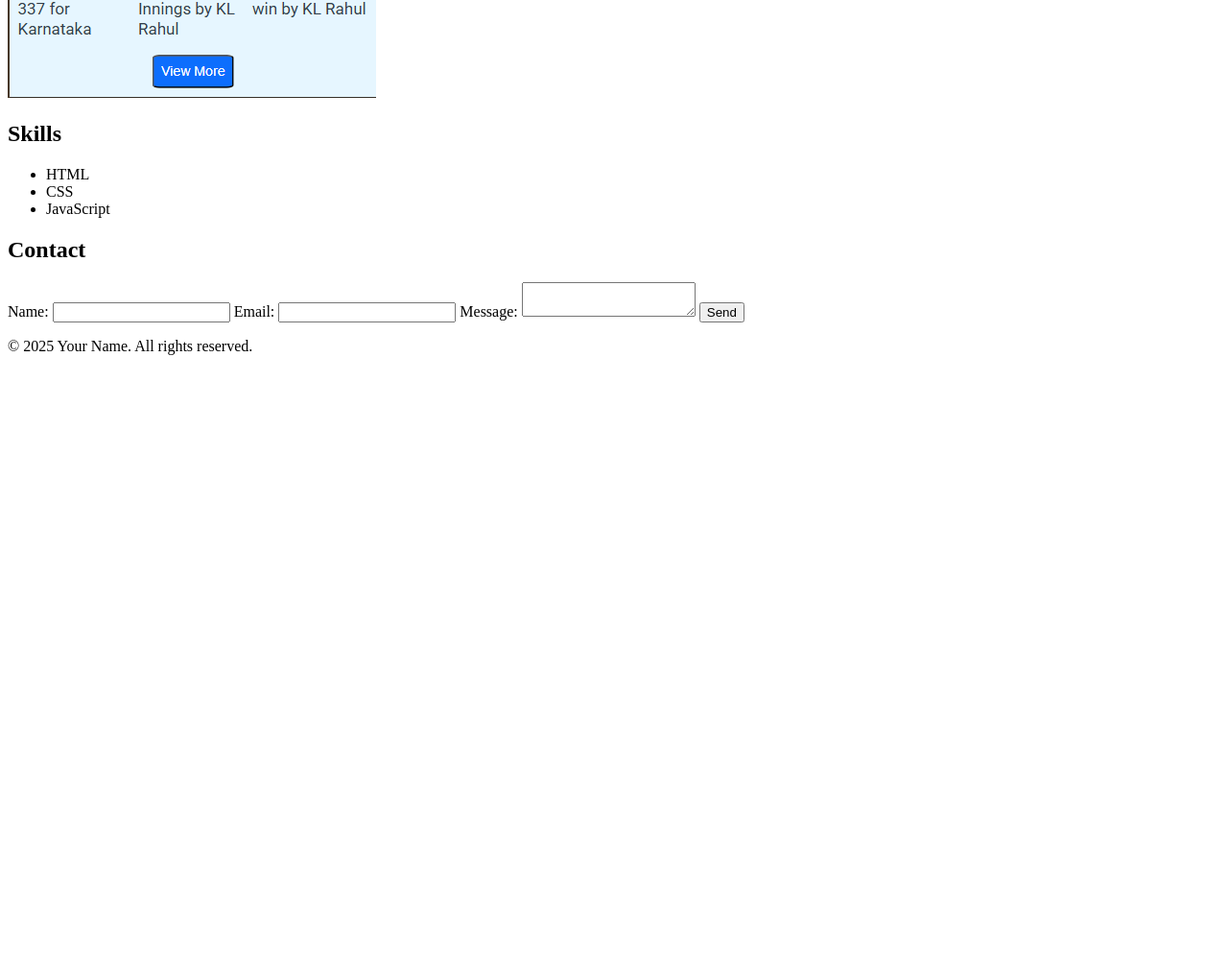
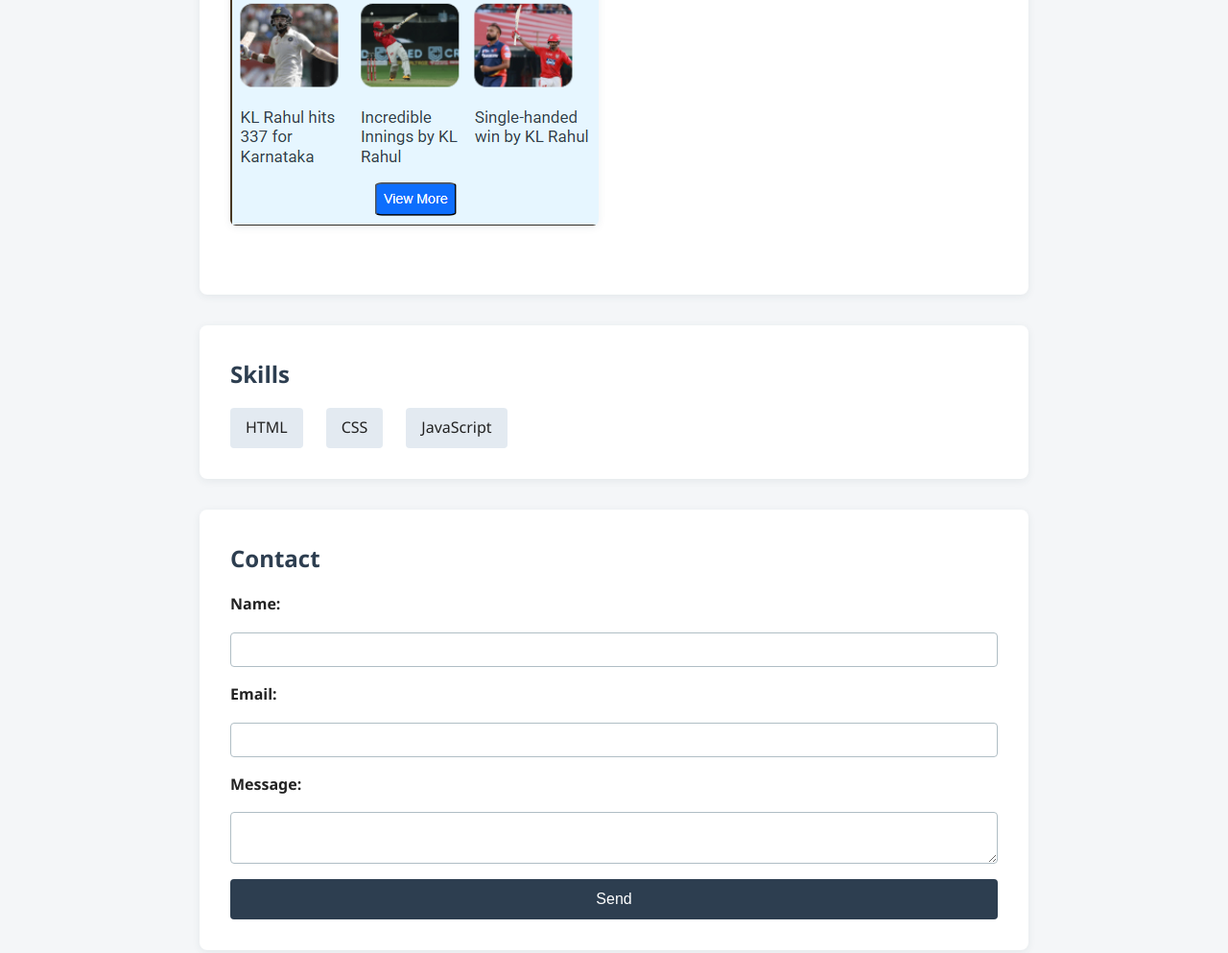
Before and after one commit to ChandKaushikNarra/Portfolio, a plain HTML site: page index.html in a window 1280 px wide. Shown: the part 1099-2092 px from the top of the page at 96% size. Before the commit the page ends 1485 px from the top, so only its background shows below. Drawn offline with Linux system fonts and the light colour scheme.

Commit message:
Update index.html

```diff
--- a/index.html
+++ b/index.html
@@ -4,7 +4,7 @@
     <meta charset="UTF-8">
     <meta name="viewport" content="width=device-width, initial-scale=1.0">
     <title>My Portfolio</title>
-    <link rel="stylesheet" href="project.css">
+    <link rel="stylesheet" href="styles.css">
 </head>
 <body>
     <header>
@@ -63,6 +63,6 @@
         <p>&copy; 2025 Your Name. All rights reserved.</p>
     </footer>
 
-    <script src="project.js"></script>
+    <script src="script.js"></script>
 </body>
 </html>
```
